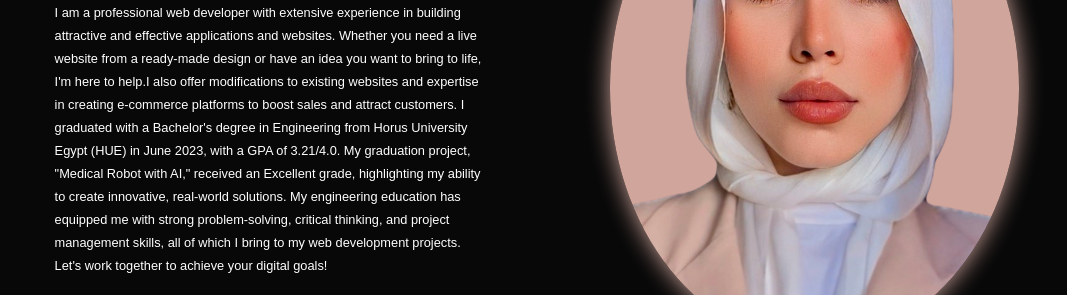
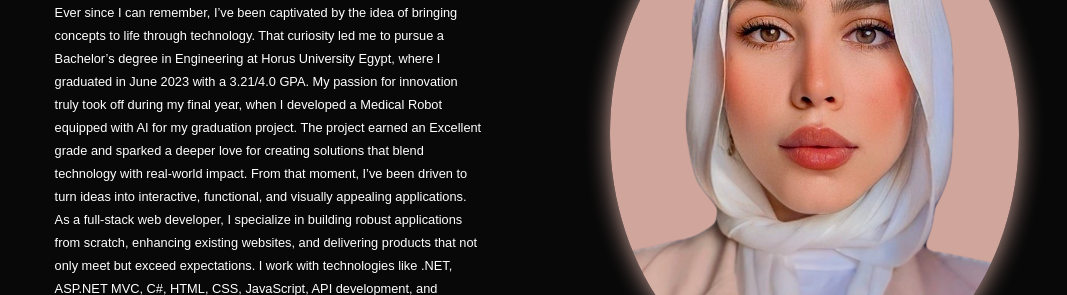
Before and after one commit to RouQandel/Protfolio-Website, a plain HTML site: page index.html in a window 1280 px wide. Shown: the part 346-641 px from the top of the page, without its empty margins (107-1174 px from the left). Drawn offline with nearby package versions, Linux system fonts and the light colour scheme.

Commit message:
finalUpdate

```diff
--- a/index.html
+++ b/index.html
@@ -33,18 +33,15 @@
             <h1> Hello , It's <span>RAWAN</span></h1>
             <h3 class="text-animation">I'm a <span></span></h3>
 
-            <p>I am a professional web developer with extensive experience in building attractive and effective
-                applications and websites. Whether you need a live website from a ready-made design or have an idea you
-                want to bring to life,
-                I'm here to help.I also offer modifications to existing websites and expertise in creating e-commerce
-                platforms to boost sales and attract customers.
-                I graduated with a Bachelor's degree in Engineering from Horus University Egypt (HUE) in June 2023, with
-                a GPA of 3.21/4.0.
-                My graduation project, "Medical Robot with AI," received an Excellent grade, highlighting my ability to
-                create innovative, real-world solutions.
-                My engineering education has equipped me with strong problem-solving, critical thinking, and project
-                management skills, all of which I bring to my web development projects.
-                Let's work together to achieve your digital goals!</p>
+            <p>Ever since I can remember, I’ve been captivated by the idea of bringing concepts to life through technology.
+                That curiosity led me to pursue a Bachelor’s degree in Engineering at Horus University Egypt,
+                where I graduated in June 2023 with a 3.21/4.0 GPA. My passion for innovation truly took off during my final year,
+                when I developed a Medical Robot equipped with AI for my graduation project.
+                The project earned an Excellent grade and sparked a deeper love for creating solutions that blend technology with real-world impact.
+                From that moment, I’ve been driven to turn ideas into interactive, functional, and visually appealing applications. As a full-stack web developer, I specialize in building robust applications from scratch, enhancing existing websites, and delivering products that not only meet but exceed expectations. I work with technologies like .NET, ASP.NET MVC, C#, HTML, CSS, JavaScript, API development,
+                and MySQL to craft digital experiences that stand out.
+                Now, I’m ready to collaborate and help bring your digital vision to life. Let’s build something amazing together!
+                </p>
             <div class="social-icons">
                 <a
                     href="https://www.linkedin.com/in/rawan-qandel21/">
@@ -273,17 +270,17 @@
                 <a href="#services">Services</a>
             </li>
             <li>
-                <a href="#">About ME</a>
+                <a href="#Home">About ME</a>
             </li>
             <li>
-                <a href="#contact">contact</a>
+                <a href="#contact">Contact Me</a>
             </li>
             <li>
-                <a href="#project">Project</a>
+                <a href="#project">Projects</a>
             </li>
         </ul>
         <p class="copyright">
-            &copy; Rawan Qandel | <a href="mailto:rawanqandel62@gmail.com">Send me an Email</a>
+            &copy; Rawan Qandel | <a style="color:#cfa59c;" href="mailto:rawanqandel62@gmail.com">Send me an Email</a>
 
         </p>
     </footer>
```
Also changed, not shown: 1 other file.
